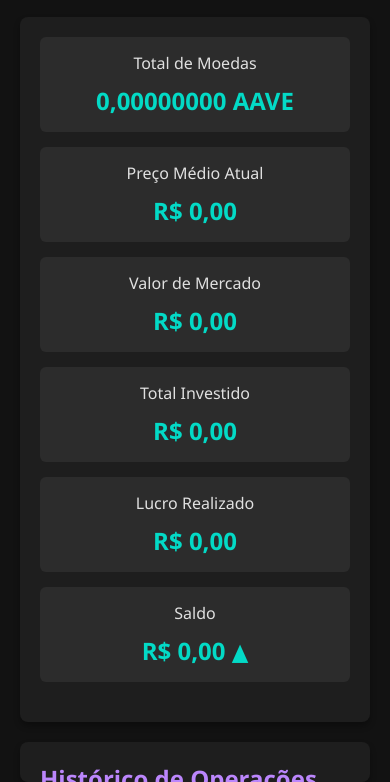
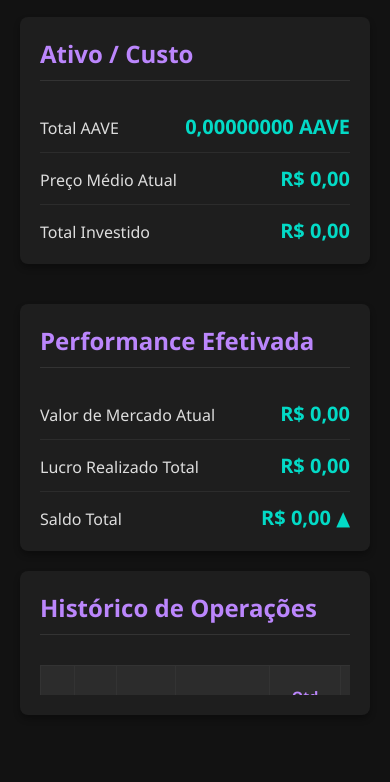
Before and after one commit to valentephd/criptStockCalculator, a plain HTML site: page index.html in a window 390 px wide. Shown: the part 109-891 px from the top of the page. After the commit the page ends 844 px from the top, so only its background shows below. Drawn offline with Linux system fonts and the light colour scheme; no server answers.

Commit message:
refactor: reorganize summary section into dual cards with responsive layout and line-item formatting

```diff
--- a/index.html
+++ b/index.html
@@ -48,33 +48,35 @@
         </header>
 
         <main class="content">
-            <div class="card">
-                <div class="grid-summary">
-                    <!-- Linha 1 -->
-                    <div class="summary-item">
-                        <div>Total de Moedas</div>
-                        <div class="summary-value" id="valTotalCoins">0.00 AAVE</div>
+            <div class="summary-cards">
+                <div class="card summary-card">
+                    <h2>Ativo / Custo</h2>
+                    <div class="summary-line">
+                        <span class="summary-label">Total AAVE</span>
+                        <span class="summary-value" id="valTotalCoins">0,00 AAVE</span>
                     </div>
-                    <div class="summary-item">
-                        <div>Preço Médio Atual</div>
-                        <div class="summary-value" id="valAvgPrice">R$ 0,00</div>
+                    <div class="summary-line">
+                        <span class="summary-label">Preço Médio Atual</span>
+                        <span class="summary-value" id="valAvgPrice">R$ 0,00</span>
                     </div>
-                    <div class="summary-item">
-                        <div>Valor de Mercado</div>
-                        <div class="summary-value" id="valMarketValue">R$ 0,00</div>
+                    <div class="summary-line">
+                        <span class="summary-label">Total Investido</span>
+                        <span class="summary-value" id="valTotalInvested">R$ 0,00</span>
                     </div>
-                    <!-- Linha 2 -->
-                    <div class="summary-item">
-                        <div>Total Investido</div>
-                        <div class="summary-value" id="valTotalInvested">R$ 0,00</div>
+                </div>
+                <div class="card summary-card">
+                    <h2>Performance Efetivada</h2>
+                    <div class="summary-line">
+                        <span class="summary-label">Valor de Mercado Atual</span>
+                        <span class="summary-value" id="valMarketValue">R$ 0,00</span>
                     </div>
-                    <div class="summary-item">
-                        <div>Lucro Realizado</div>
-                        <div class="summary-value" id="valRealizedProfit">R$ 0,00</div>
+                    <div class="summary-line">
+                        <span class="summary-label">Lucro Realizado Total</span>
+                        <span class="summary-value" id="valRealizedProfit">R$ 0,00</span>
                     </div>
-                    <div class="summary-item">
-                        <div>Saldo</div>
-                        <div class="summary-value" id="valBalance">R$ 0,00</div>
+                    <div class="summary-line">
+                        <span class="summary-label">Saldo Total</span>
+                        <span class="summary-value" id="valBalance">R$ 0,00</span>
                     </div>
                 </div>
             </div>
--- a/styles.css
+++ b/styles.css
@@ -55,28 +55,37 @@
     border-bottom: 1px solid #333;
     padding-bottom: 10px;
 }
-.grid-summary {
+/* Dois cards de resumo lado a lado */
+.summary-cards {
     display: grid;
-    grid-template-columns: repeat(3, minmax(0, 1fr));
-    gap: 15px;
-    margin-bottom: 20px;
+    grid-template-columns: 1fr 1fr;
+    gap: 20px;
 }
-@media (max-width: 640px) {
-    .grid-summary {
+@media (max-width: 700px) {
+    .summary-cards {
         grid-template-columns: 1fr;
     }
 }
-.summary-item {
-    background-color: #2c2c2c;
-    padding: 15px;
-    border-radius: 6px;
-    text-align: center;
+.summary-line {
+    display: flex;
+    justify-content: space-between;
+    align-items: baseline;
+    gap: 12px;
+    padding: 12px 0;
+    border-bottom: 1px solid #2c2c2c;
+}
+.summary-line:last-child {
+    border-bottom: none;
+    padding-bottom: 0;
+}
+.summary-label {
+    color: #ddd;
 }
 .summary-value {
-    font-size: 1.5em;
     font-weight: bold;
     color: #03dac6;
-    margin-top: 10px;
+    font-size: 1.25em;
+    white-space: nowrap;
 }
 .form-group {
     display: flex;
```
